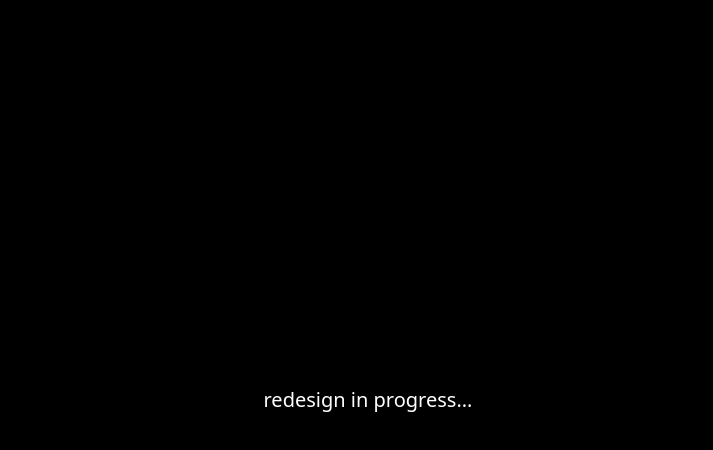
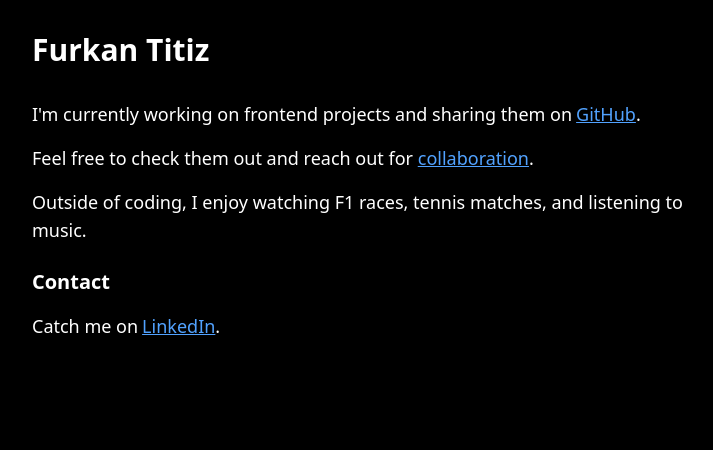
Before and after one commit to qrphy/homepage, a Next.js app: page / in a window 1280 px wide. Shown: the top 450 px of the page, without its empty margins (272-985 px from the left). Built offline with nearby package versions, Linux system fonts and the light colour scheme.

Commit message:
bring back old homepage style to next project

```diff
--- a/src/app/page.tsx
+++ b/src/app/page.tsx
@@ -1,24 +1,44 @@
-"use client";
-import { useEffect, useState } from "react";
-
 export default function Home() {
-  const text = "redesign in progress...";
-  const [index, setIndex] = useState(0);
-
-  useEffect(() => {
-    if (index < text.length) {
-      const timeout = setTimeout(() => {
-        setIndex(index + 1);
-      }, 100);
-      return () => clearTimeout(timeout);
-    }
-  }, [index, text.length]);
-
   return (
-    <div className="text-white h-[100vh] bg-black">
-      <div className="flex flex-col items-center justify-center h-full">
-        <p className="fixed whitespace-nowrap text-xl pointer-events-none justify-center items-center  flex w-full h-full font-system">
-          {text.slice(0, index)}
+    <div className="min-h-screen bg-black text-white p-8">
+      <div className="max-w-2xl mx-auto">
+        <h1 className="text-3xl font-bold mb-8">Furkan Titiz</h1>
+        <p className="mb-4 text-lg">
+          I'm currently working on frontend projects and sharing them on
+          <a
+            href="https://github.com/qrphy"
+            target="_blank"
+            rel="noopener noreferrer"
+            className="text-blue-400 hover:text-blue-300 underline ml-1"
+          >
+            GitHub
+          </a>
+          .
+        </p>
+        <p className="mb-4 text-lg">
+          Feel free to check them out and reach out for{" "}
+          <a
+            href="mailto:furkantitiz96@gmail.com"
+            className="text-blue-400 hover:text-blue-300 underline"
+          >
+            collaboration
+          </a>
+          .
+        </p>
+        <p className="mb-6 text-lg">
+          Outside of coding, I enjoy watching F1 races, tennis matches, and
+          listening to music.
+        </p>
+        <h4 className="text-xl font-semibold mb-4">Contact</h4>
+        <p className="text-lg">
+          Catch me on
+          <a
+            href="https://www.linkedin.com/in/furkan-titiz/"
+            className="text-blue-400 hover:text-blue-300 underline ml-1"
+          >
+            LinkedIn
+          </a>
+          .
         </p>
       </div>
     </div>
```
